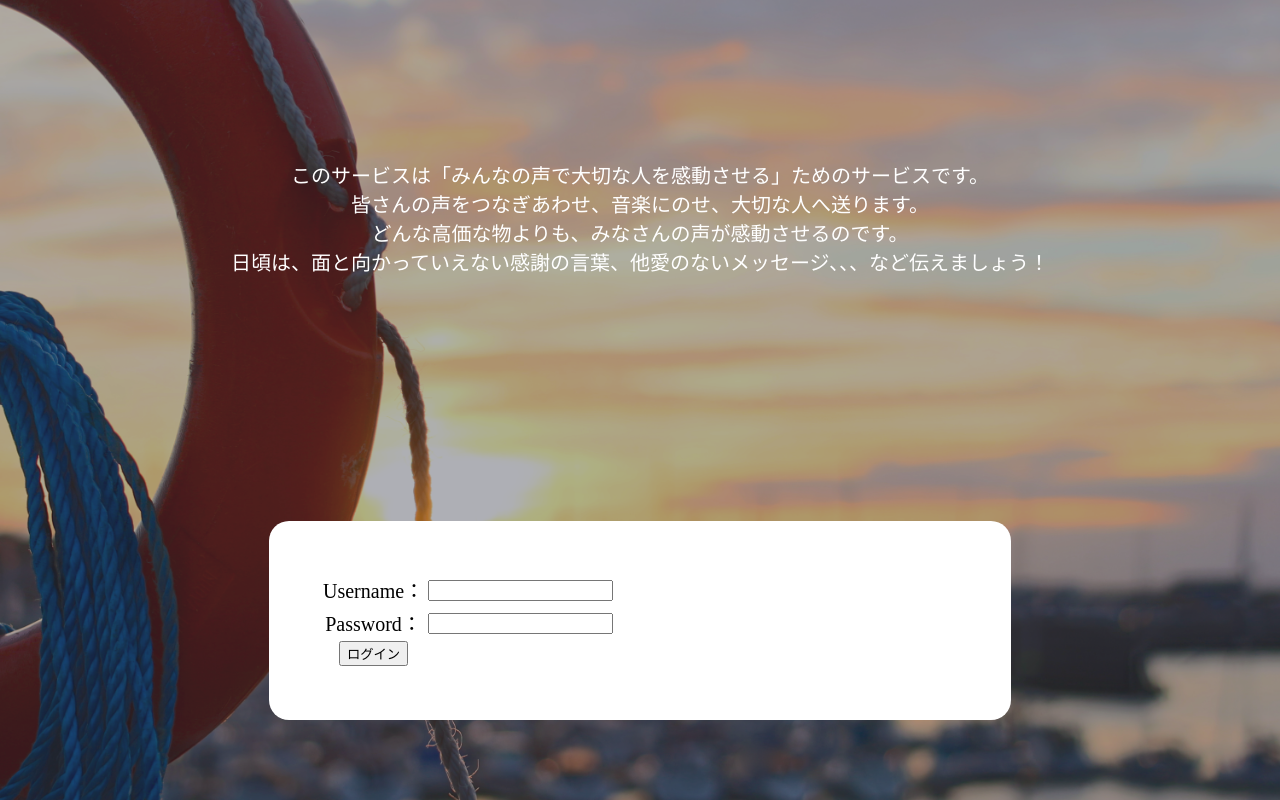
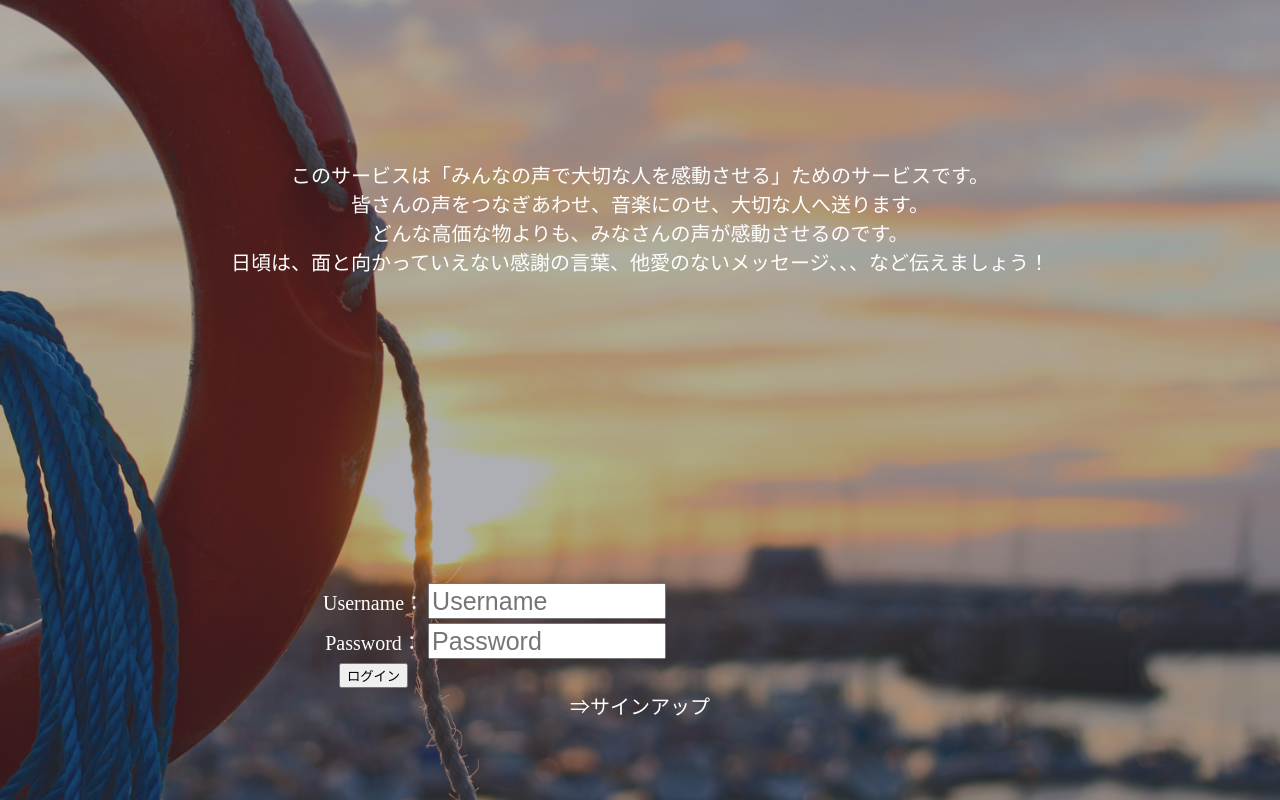
Before and after one commit to igtm/MAA10app, a PHP site: page /database/templates/index.php in a window 1280 px wide. Run offline with PHP 8.4, Linux system fonts and the light colour scheme; data that the repository does not hold is empty; a stand-in replaces the project's code that opens the database connection; some libraries are stand-ins or nearby versions.

Commit message:
クラス化中

```diff
--- a/app/styles/_notes/dwsync.xml
+++ b/app/styles/_notes/dwsync.xml
@@ -1,7 +1,7 @@
 <?xml version="1.0" encoding="utf-8" ?>
 <dwsync>
 <file name=".DS_Store" server="users016.lolipop.jp/API/MAA10app/" local="3495979853" remote="319783739139844948" Dst="-1" />
-<file name="style.css" server="users016.lolipop.jp/API/MAA10app/" local="3496384593" remote="319783739140249648" Dst="-1" />
+<file name="style.css" server="users016.lolipop.jp/API/MAA10app/" local="3496385939" remote="319783739140251028" Dst="-1" />
 <file name="font-awesome.min.css" server="users016.lolipop.jp/API/MAA10app/" local="3491866010" remote="319783739139844948" Dst="-1" />
 <file name="jquery.ui.touch-punch.min.js" server="users016.lolipop.jp/API/MAA10app/" local="3496042528" remote="319783739139907648" Dst="-1" />
 </dwsync>
--- a/app/styles/style.css
+++ b/app/styles/style.css
@@ -43,6 +43,11 @@ a {text-decoration:none; color:#000000}
 	text-align: center;
 	font-family: serif;
 	font-size: 20px;
+	width:50%;
+	color:white;
+}
+.Home_login > a {
+	color:#fff;
 }
 
 
@@ -51,7 +56,7 @@ a {text-decoration:none; color:#000000}
 .Nav {
 	height: 40px;
 	width: 100%;
-	background: #49a7ff; // Black Rock #363947
+	background: #363947; // Black Rock
 	font-size:12px;
 }
 .Nav_item {
@@ -245,6 +250,13 @@ right: 0;
 	margin-top:10px
 }
 
+.login_input {
+	width: 230px;
+	line-height: 30px;
+	font-size: 25px;
+}
+
+
 
  /* ---- 文字に色つける。エラー。成功等。 ------ */
 
--- a/app/templates/_loginBlock.php
+++ b/app/templates/_loginBlock.php
@@ -1,10 +1,8 @@
 <?php echo $error_message;?>
-<div class="Box">
 <table>
 <form method='post' action='login'>
-<tr><td><label for="username">Username：</label></td><td><input type='text' id="username" name='username'><td></tr>
-<tr><td><label for="password">Password：</label></td><td><input type='password' id="password" name='password'><td></tr>
+<tr><td><label for="username">Username：</label></td><td><input type='text' class="login_input" placeholder="Username" id="username" name='username'><td></tr>
+<tr><td><label for="password">Password：</label></td><td><input type='password' class="login_input" placeholder="Password" id="password" name='password'><td></tr>
 <tr><td><input type='submit' value="ログイン"></td></tr>
 </form>
 </table>
-</div>
--- a/app/templates/_notes/dwsync.xml
+++ b/app/templates/_notes/dwsync.xml
@@ -2,11 +2,11 @@
 <dwsync>
 <file name="layout.php" server="users016.lolipop.jp/API/MAA10app/" local="3496378993" remote="319783739140244188" Dst="-1" />
 <file name="mypage.php" server="users016.lolipop.jp/API/MAA10app/" local="3496242219" remote="319783739140108708" Dst="-1" />
-<file name="index.php" server="users016.lolipop.jp/API/MAA10app/" local="3496384122" remote="319783739140249168" Dst="-1" />
+<file name="index.php" server="users016.lolipop.jp/API/MAA10app/" local="3496385893" remote="319783739140250968" Dst="-1" />
 <file name="projectDetail.php" server="users016.lolipop.jp/API/MAA10app/" local="3496195431" remote="319783739140060468" Dst="-1" />
 <file name="login.php" server="users016.lolipop.jp/API/MAA10app/" local="3495896609" remote="319783739139761668" Dst="-1" />
 <file name="signup.php" server="users016.lolipop.jp/API/MAA10app/" local="3496032747" remote="319783739139897808" Dst="-1" />
-<file name="_loginBlock.php" server="users016.lolipop.jp/API/MAA10app/" local="3495977928" remote="319783739139842968" Dst="-1" />
+<file name="_loginBlock.php" server="users016.lolipop.jp/API/MAA10app/" local="3496385422" remote="319783739140250488" Dst="-1" />
 <file name="_signupBlock.php" server="users016.lolipop.jp/API/MAA10app/" local="3495978006" remote="319783739139843088" Dst="-1" />
 <file name="createProject.php" server="users016.lolipop.jp/API/MAA10app/" local="3496151921" remote="319783739140017028" Dst="-1" />
 <file name="account.php" server="users016.lolipop.jp/API/MAA10app/" local="3495977754" remote="319783739139842968" Dst="-1" />
--- a/app/templates/index.php
+++ b/app/templates/index.php
@@ -29,6 +29,7 @@ $(function() {
         </div>
         <div class="Home_login">
             <?php require '_loginBlock.php';?>
+            <a href="signup">⇒サインアップ</a>
         </div>
     </div>
 </body>
```
